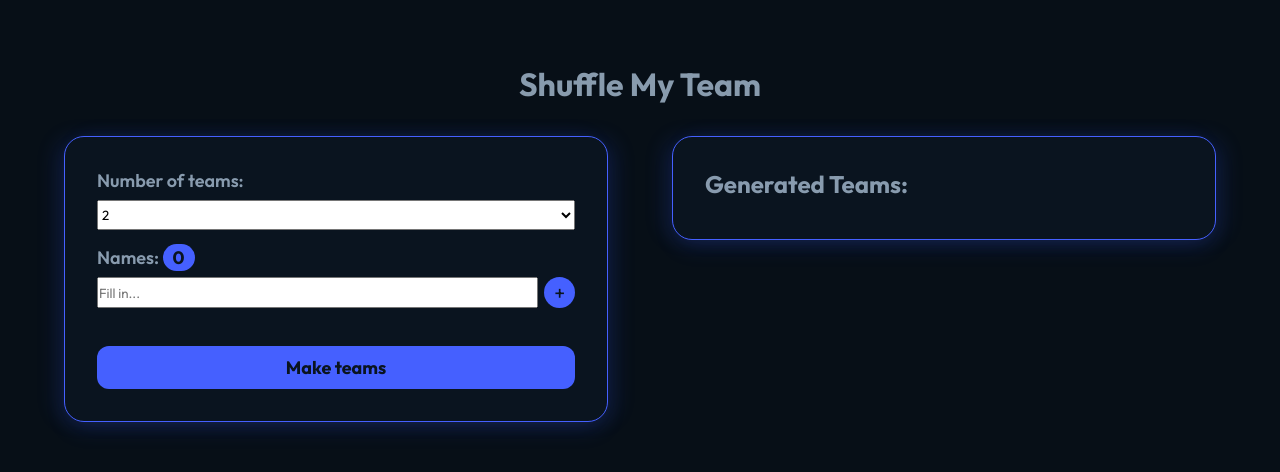
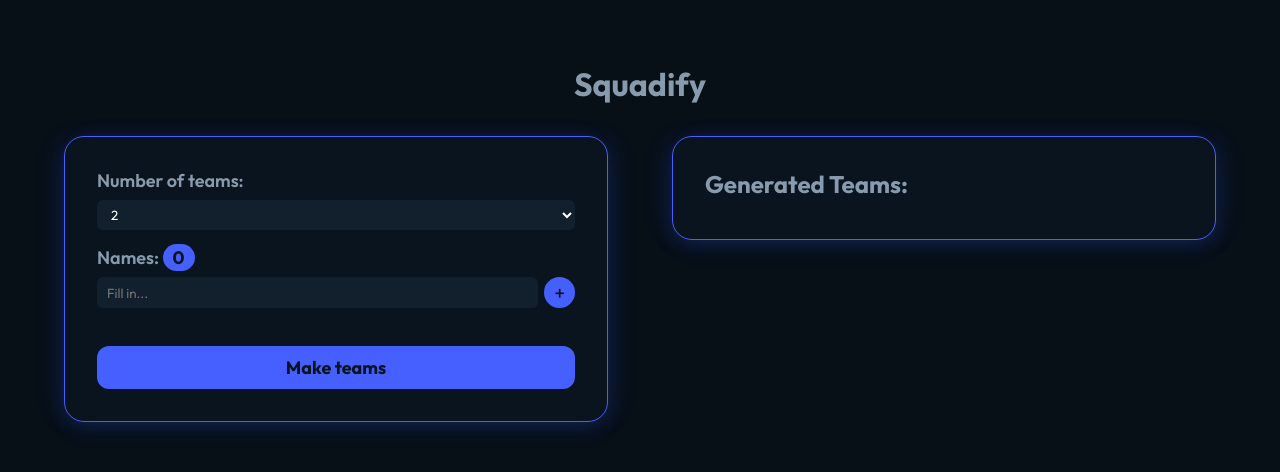
Before and after one commit to IzzetGunturk/Squadify, an Angular app: page / in a window 1280 px wide. Shown: the top 472 px of the page. Built offline with nearby package versions, Linux system fonts and the light colour scheme.

Commit message:
Styled input fields

```diff
--- a/src/app/application/application.component.html
+++ b/src/app/application/application.component.html
@@ -1,6 +1,6 @@
 <div class="__container">
   <div class="__titleContainer">
-    <h1>Shuffle My Team</h1>
+    <h1>Squadify</h1>
   </div>
 
   <div class="__containerBody">
--- a/src/app/application/application.component.scss
+++ b/src/app/application/application.component.scss
@@ -64,6 +64,18 @@ $--lightblue: #4560FF;
 
                 select {
                     height: 30px;
+                    background-color: #121F2D;
+                    color: white;
+                    border-radius: 6px;
+                    border: none;
+                    padding-left: 10px;
+
+                    &:hover {
+                        box-shadow: 0px 10px 20px 0px rgba(69, 96, 255, 0.1),
+                    10px 0px 20px 0px rgba(69, 96, 255, 0.1),
+                    -10px 0px 20px 0px rgba(69, 96, 255, 0.1);
+                    transition-duration: .2s;
+                    }
                 }
             }
 
@@ -88,6 +100,19 @@ $--lightblue: #4560FF;
 
                     input {
                         width: 100%;
+                        background-color: #121F2D;
+                        color: white;
+                        border-radius: 6px;
+                        border: none;
+                        padding-left: 10px;
+
+                        &:focus, &:hover {
+                            box-shadow: 0px 10px 20px 0px rgba(69, 96, 255, 0.1),
+                        10px 0px 20px 0px rgba(69, 96, 255, 0.1),
+                        -10px 0px 20px 0px rgba(69, 96, 255, 0.1);
+                        transition-duration: .2s;
+                        }
+
                     }
 
                     button {
```
